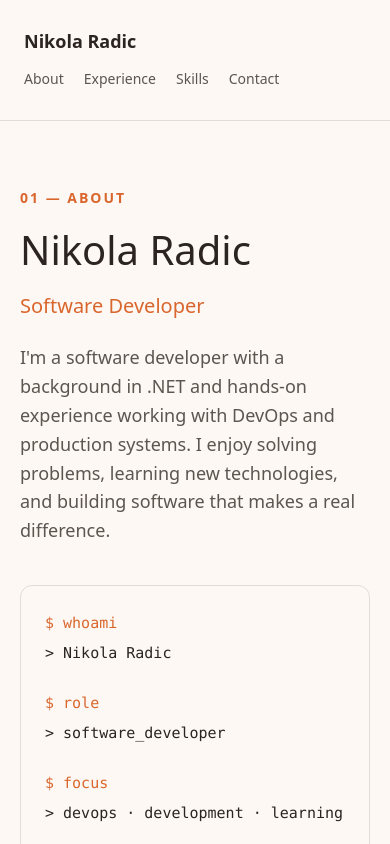
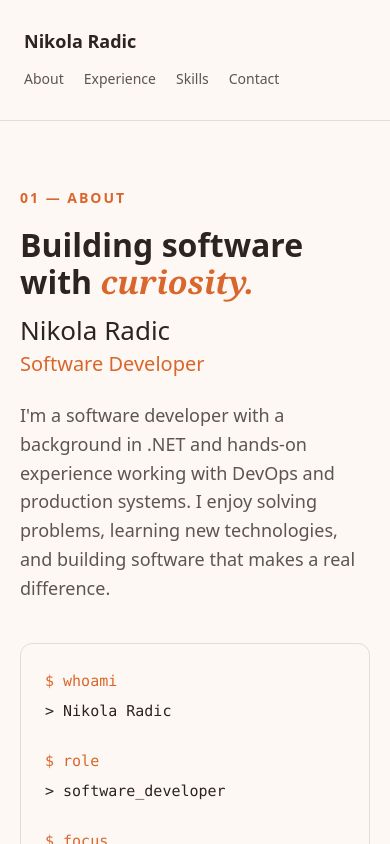
Before and after one commit to nikoradic/portfolio, a React (Vite) app: page / in a window 390 px wide. Shown: the top 844 px of the page. Built offline with nearby package versions, Linux system fonts and the light colour scheme.

Commit message:
Refine hero typography

```diff
--- a/src/App.css
+++ b/src/App.css
@@ -52,9 +52,17 @@
   color: var(--accent);
 }
 
+.hero-statement {
+  margin: 0 0 24px;
+  font-size: 64px;
+  line-height: 1.15;
+  font-weight: 600;
+  color: var(--text-h);
+}
+
 .app h1 {
-  margin: 0 0 20px;
-  font-size: 80px;
+  margin: 0 0 8px;
+  font-size: 44px;
 }
 
 .role {
@@ -283,9 +291,12 @@
 }
 
 @media (max-width: 900px) {
+  .hero-statement {
+    font-size: 44px;
+  }
+
   .app h1 {
-    font-size: 56px;
-    line-height: 1.15;
+    font-size: 32px;
   }
 
   .hero-grid {
@@ -315,8 +326,13 @@
     padding: 64px 20px;
   }
 
+  .hero-statement {
+    font-size: 32px;
+    margin-bottom: 16px;
+  }
+
   .app h1 {
-    font-size: 40px;
+    font-size: 26px;
   }
 
   .hero {
--- a/src/App.tsx
+++ b/src/App.tsx
@@ -17,6 +17,10 @@ function App() {
           <div className="hero-grid">
             <div className="hero-text">
               <p className="label">01 — ABOUT</p>
+              <p className="hero-statement">
+                Building software with{' '}
+                <span className="heading-accent">curiosity.</span>
+              </p>
               <h1>Nikola Radic</h1>
               <p className="role">Software Developer</p>
               <p className="intro">
```
